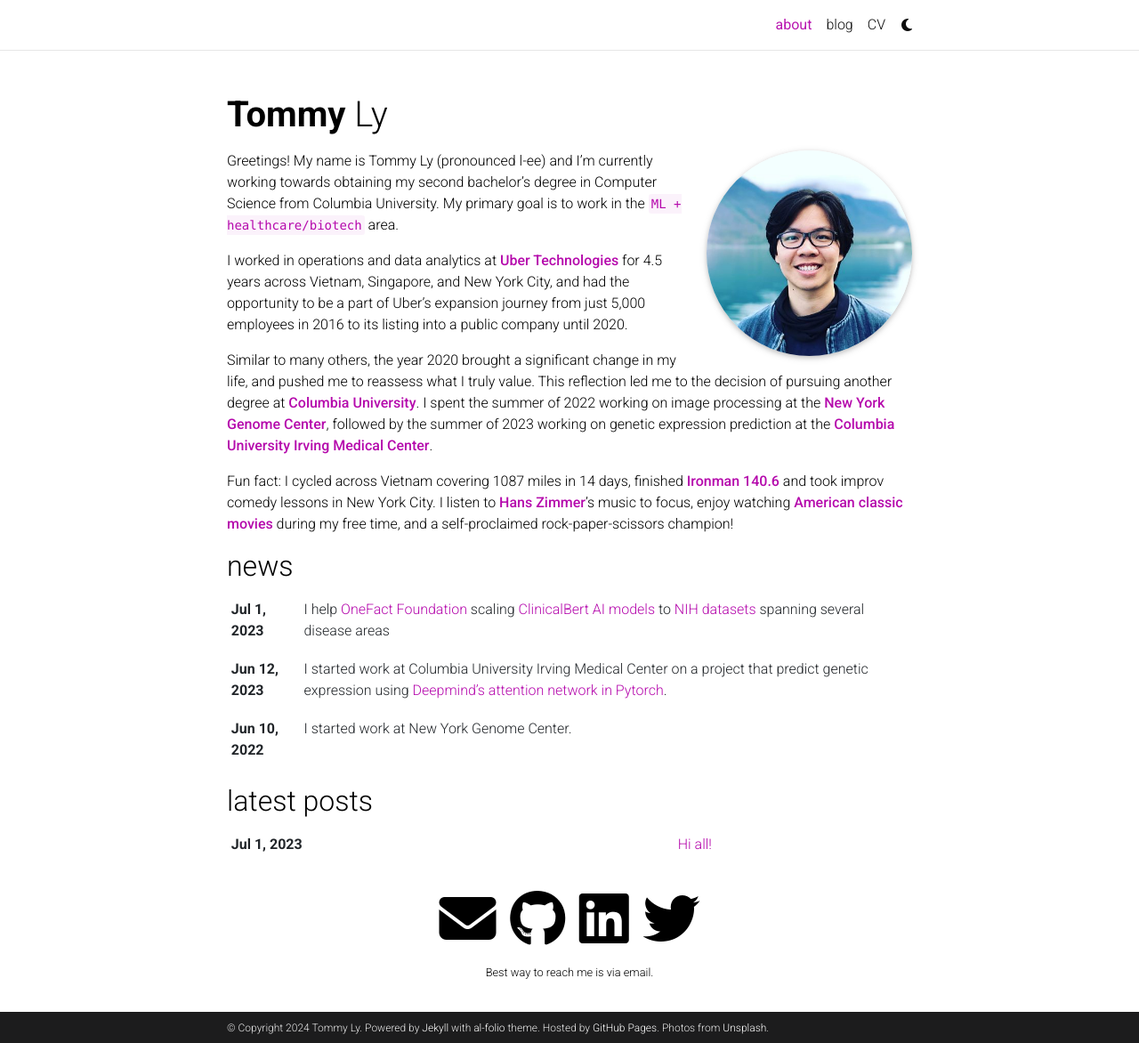
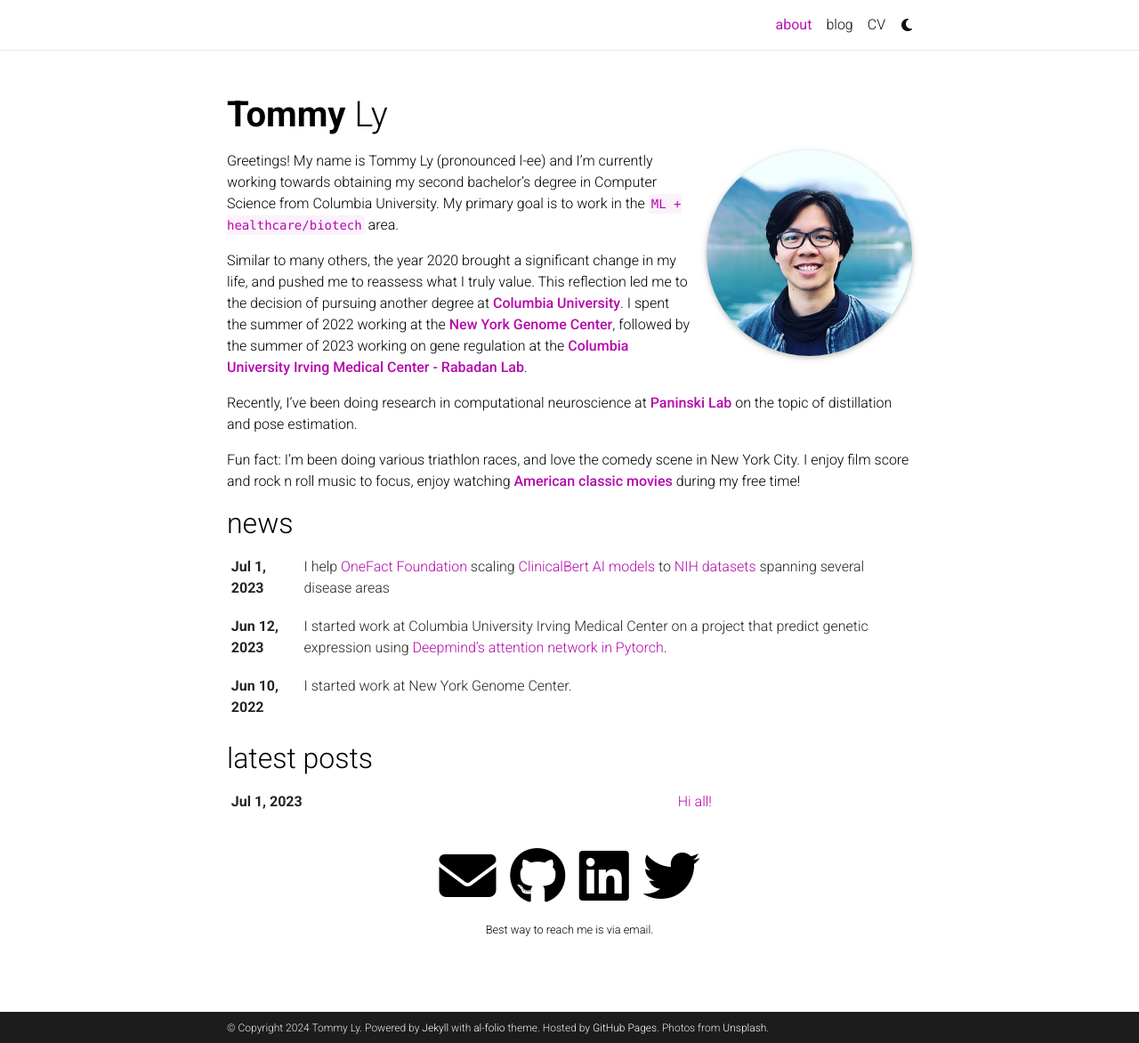
Before and after one commit to tommyly201/tommyly201.github.io, a Jekyll site: the page built from _pages/about.md, in a window 1280 px wide and 1172 px high. Shown: the whole window at 89% size. Built offline with Jekyll 4.4.1, drawn with Linux system fonts in a browser that asks for light colours; full-size pictures stand in for the smaller copies a plugin makes; comment, search, counter and statistics services are not loaded; a style sheet for code colours, icons or effects is not loaded.

Commit message:
commit resume and about

```diff
--- a/_pages/about.md
+++ b/_pages/about.md
@@ -21,8 +21,8 @@
 
 Greetings! My name is Tommy Ly (pronounced l-ee) and I'm currently working towards obtaining my second bachelor's degree in Computer Science from Columbia University. My primary goal is to work in the `ML + healthcare/biotech` area.
 
-I worked in operations and data analytics at **[Uber Technologies](https://www.uber.com/us/en/about/)** for 4.5 years across Vietnam, Singapore, and New York City, and had the opportunity to be a part of Uber's expansion journey from just 5,000 employees in 2016 to its listing into a public company until 2020.
+Similar to many others, the year 2020 brought a significant change in my life, and pushed me to reassess what I truly value. This reflection led me to the decision of pursuing another degree at **[Columbia University](https://www.columbia.edu/)**. I spent the summer of 2022 working at the **[New York Genome Center](https://www.nygenome.org/)**, followed by the summer of 2023 working on gene regulation at the **[Columbia University Irving Medical Center - Rabadan Lab](https://www.cuimc.columbia.edu/)**.
 
-Similar to many others, the year 2020 brought a significant change in my life, and pushed me to reassess what I truly value. This reflection led me to the decision of pursuing another degree at **[Columbia University](https://www.columbia.edu/)**. I spent the summer of 2022 working on image processing at the **[New York Genome Center](https://www.nygenome.org/)**, followed by the summer of 2023 working on genetic expression prediction at the **[Columbia University Irving Medical Center](https://www.cuimc.columbia.edu/)**.
+Recently, I've been doing research in computational neuroscience at **[Paninski Lab](https://zuckermaninstitute.columbia.edu/liam-paninski-phd)** on the topic of distillation and pose estimation.
 
-Fun fact: I cycled across Vietnam covering 1087 miles in 14 days, finished **[Ironman 140.6](https://bettertriathlete.com/triathlon-distances/ironman/)** and took improv comedy lessons in New York City. I listen to **[Hans Zimmer](https://open.spotify.com/artist/0YC192cP3KPCRWx8zr8MfZ)**'s music to focus, enjoy watching **[American classic movies](https://www.imdb.com/list/ls074808109/)** during my free time, and a self-proclaimed rock-paper-scissors champion!
+Fun fact: I'm been doing various triathlon races, and love the comedy scene in New York City. I enjoy film score and rock n roll music to focus, enjoy watching **[American classic movies](https://www.imdb.com/list/ls074808109/)** during my free time!
```
Also changed, not shown: 1 other file.
